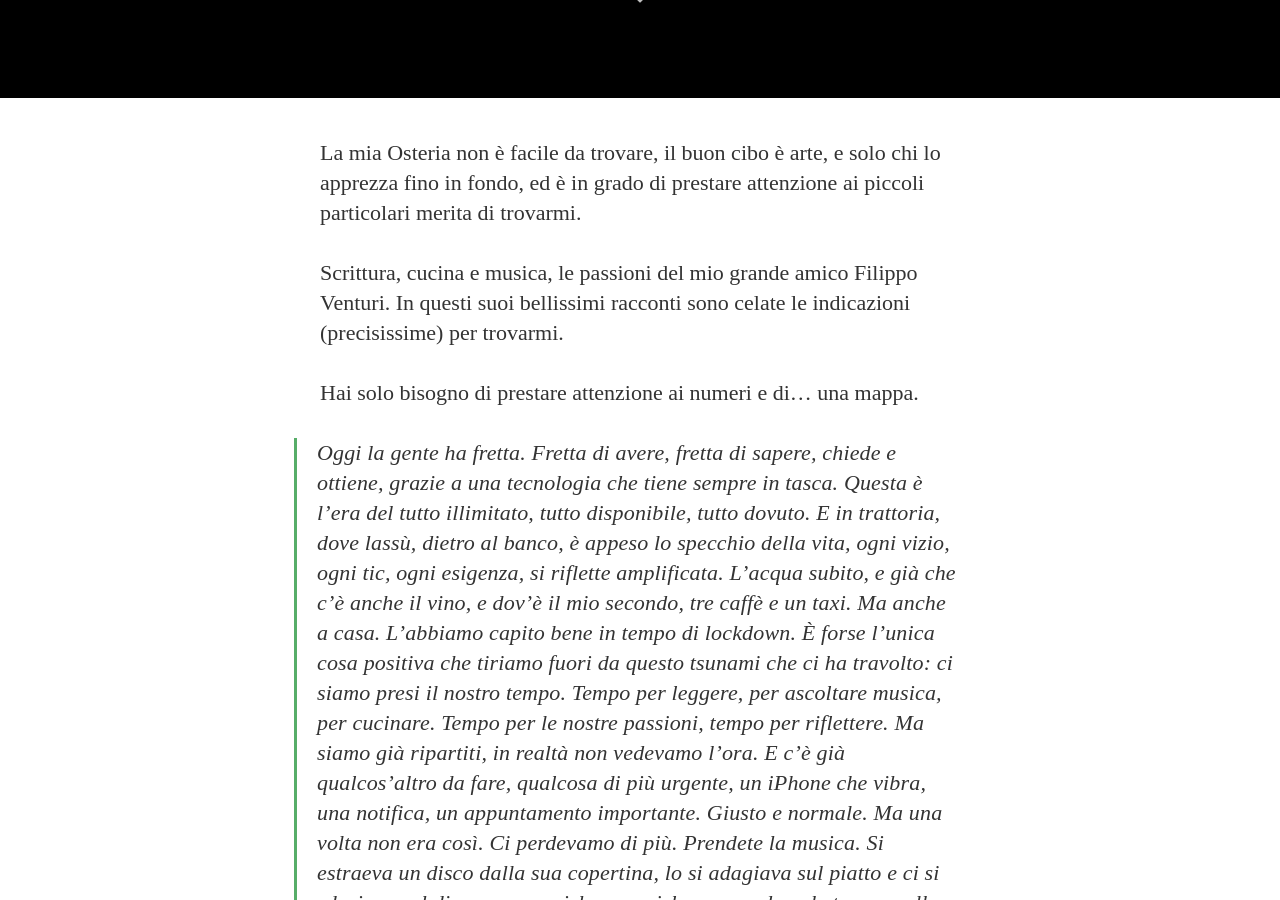
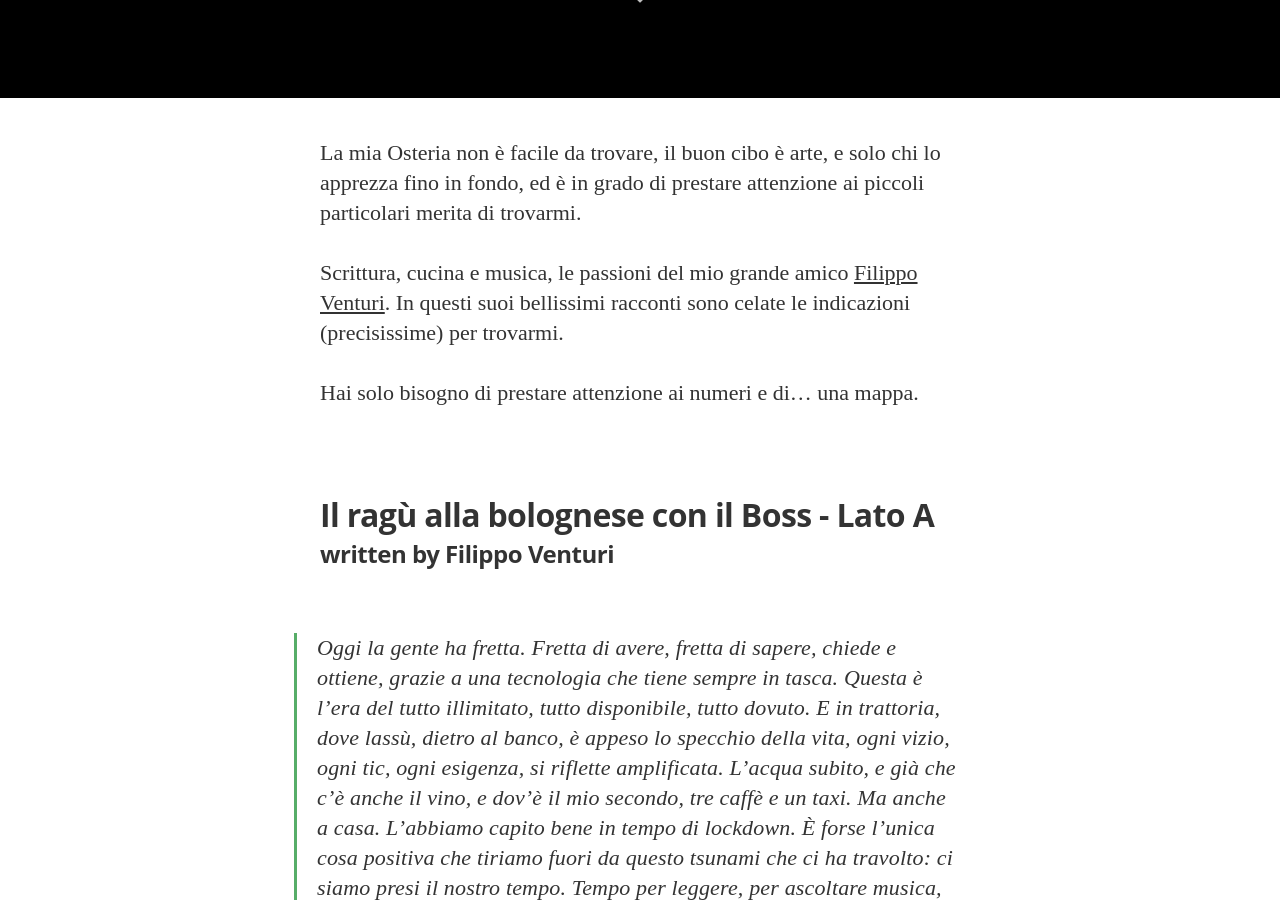
Before and after one commit to TwoBeautifulGeeks/osteria_nascosta, a Jekyll site: the page built from _posts/2020-06-02-il-ragu-alla-bolognese-con-il-boss-parte-1.md, in a window 1280 px wide and 900 px high, scrolled down 802 px. Built offline with Jekyll 4.4.1, drawn with Linux system fonts in a browser that asks for light colours; nearby versions of some CDN libraries; some web fonts are replaced; some of the changed text lies outside the part shown.

Commit message:
Added title to Venturi text

```diff
--- a/_config.yml
+++ b/_config.yml
@@ -6,7 +6,7 @@ gems:
 # Site settings
 title: "Osteria Nascostallavista"
 description: > # this means to ignore newlines until "email:"
-   Una Osteria vecchio stile, piatti deliziosi della tradizione. Se vuoi trovarci, armati di una mappe e fruga fra le ricette.
+   Una Osteria vecchio stile, piatti deliziosi della tradizione. Se vuoi trovarci, armati di una mappa e fruga fra le ricette.
 
 email: a-mail@mail.mail
 #blog logo
--- a/_posts/2020-06-02-il-ragu-alla-bolognese-con-il-boss-parte-1.md
+++ b/_posts/2020-06-02-il-ragu-alla-bolognese-con-il-boss-parte-1.md
@@ -9,11 +9,15 @@ image: /assets/article_images/compass1.jpg
 
 La mia Osteria non è facile da trovare, il buon cibo è arte, e solo chi lo apprezza fino in fondo, ed è in grado di prestare attenzione ai piccoli particolari merita di trovarmi.
 
-Scrittura, cucina e musica, le passioni del mio grande amico Filippo Venturi. In questi suoi bellissimi racconti sono celate le indicazioni (precisissime) per trovarmi.
+Scrittura, cucina e musica, le passioni del mio grande amico [Filippo Venturi](http://www.filippoossolaventuri.it/). In questi suoi bellissimi racconti sono celate le indicazioni (precisissime) per trovarmi.
 
 Hai solo bisogno di prestare attenzione ai numeri e di... una mappa.
 
 
+## Il ragù alla bolognese con il Boss - Lato A
+### written by Filippo Venturi
+
+<br/>
 
 
 > Oggi la gente ha fretta. Fretta di avere, fretta di sapere, chiede e ottiene, grazie a una tecnologia che tiene sempre in tasca. Questa è l’era del tutto illimitato, tutto disponibile, tutto dovuto. E in trattoria, dove lassù, dietro al banco, è appeso lo specchio della vita, ogni vizio, ogni tic, ogni esigenza, si riflette amplificata. L’acqua subito, e già che c’è anche il vino, e dov’è il mio secondo, tre caffè e un taxi. Ma anche a casa. L’abbiamo capito bene in tempo di lockdown. È forse l’unica cosa positiva che tiriamo fuori da questo tsunami che ci ha travolto: ci siamo presi il nostro tempo. Tempo per leggere, per ascoltare musica, per cucinare. Tempo per le nostre passioni, tempo per riflettere. Ma siamo già ripartiti, in realtà non vedevamo l’ora. E c’è già qualcos’altro da fare, qualcosa di più urgente, un iPhone che vibra, una notifica, un appuntamento importante. Giusto e normale. Ma una volta non era così. Ci perdevamo di più. Prendete la musica. Si estraeva un disco dalla sua copertina, lo si adagiava sul piatto e ci si sdraiava sul divano, a seguirlo, a capirlo, seguendone le tracce nella sequenza in cui le aveva pensate l’autore. Nessuna casualità, niente di random, no algoritmi a consigliarci. Ci si lasciava andare per un po’: mezzoretta di lato A e altrettanto di lato B. I più giovani che stanno leggendo si staranno chiedendo di che cavolo di fantascienza stiamo parlando.
```
Also changed, not shown: _posts/2020-06-01-il-ragu-alla-bolognese-con-il-boss-parte-2.md (+6 -1 lines).
